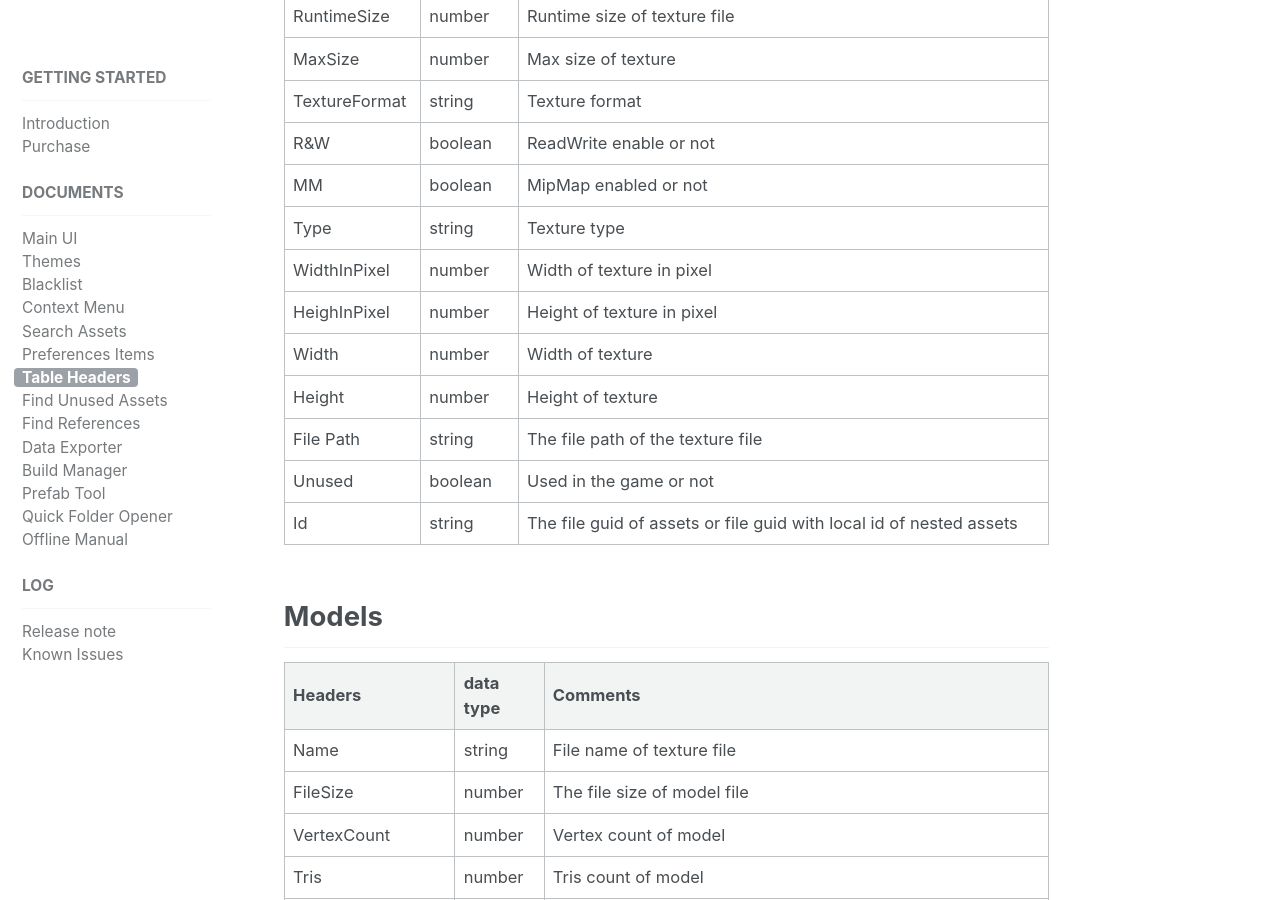
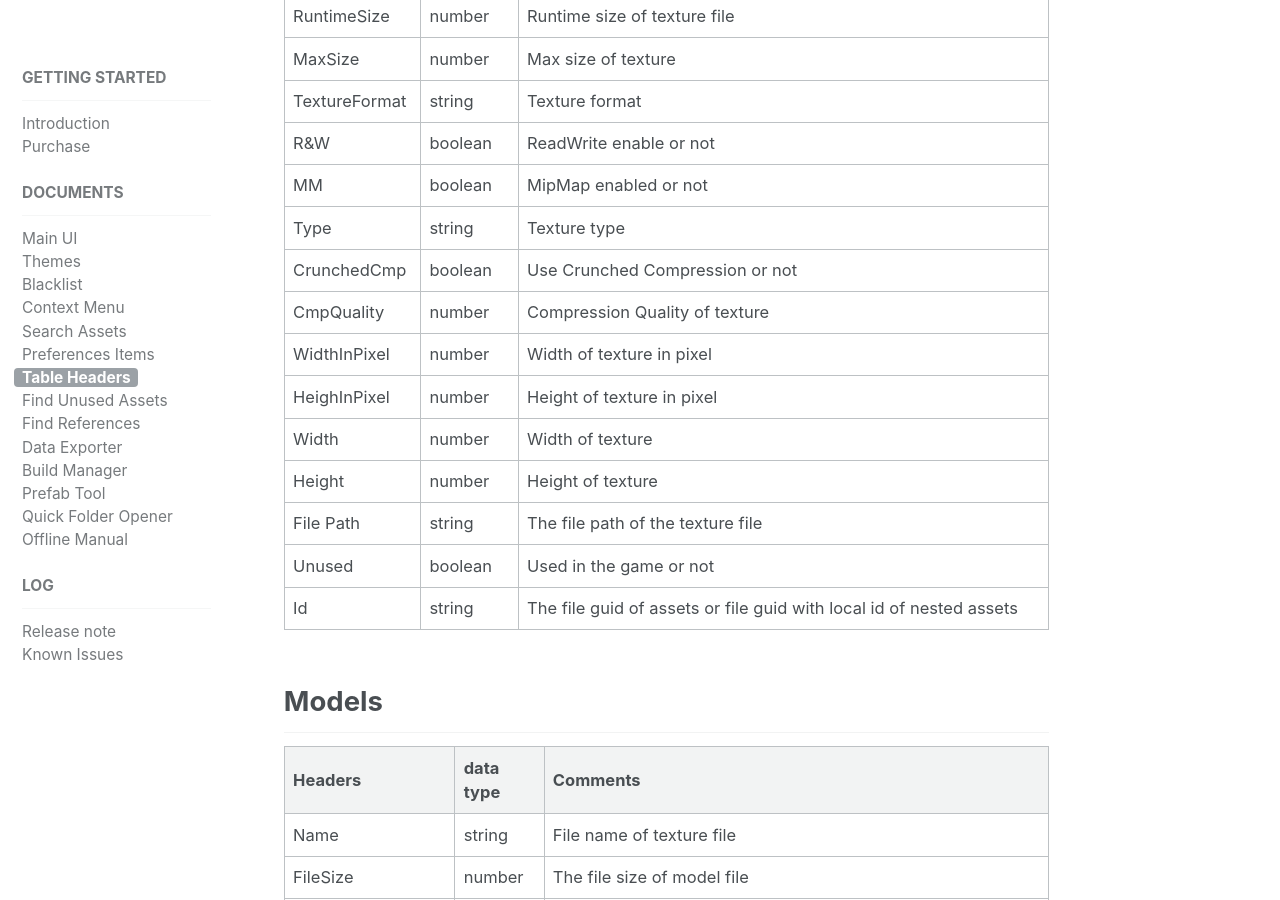
Before and after one commit to amloveyweb/amloveyweb.github.io, a Jekyll site: the page built from _pages/AssetsExplorer/table-headers.md, in a window 1280 px wide and 900 px high, scrolled down 552 px. Built offline with Jekyll 4.4.1, drawn with Linux system fonts in a browser that asks for light colours.

Commit message:
update texture header

```diff
--- a/_pages/AssetsExplorer/table-headers.md
+++ b/_pages/AssetsExplorer/table-headers.md
@@ -21,6 +21,8 @@ TextureFormat | string | Texture format
 R&W | boolean | ReadWrite enable or not
 MM | boolean | MipMap enabled or not
 Type | string | Texture type
+CrunchedCmp | boolean | Use Crunched Compression or not
+CmpQuality | number | Compression Quality of texture
 WidthInPixel | number | Width of texture in pixel
 HeighInPixel | number | Height of texture in pixel
 Width | number | Width of texture
```
